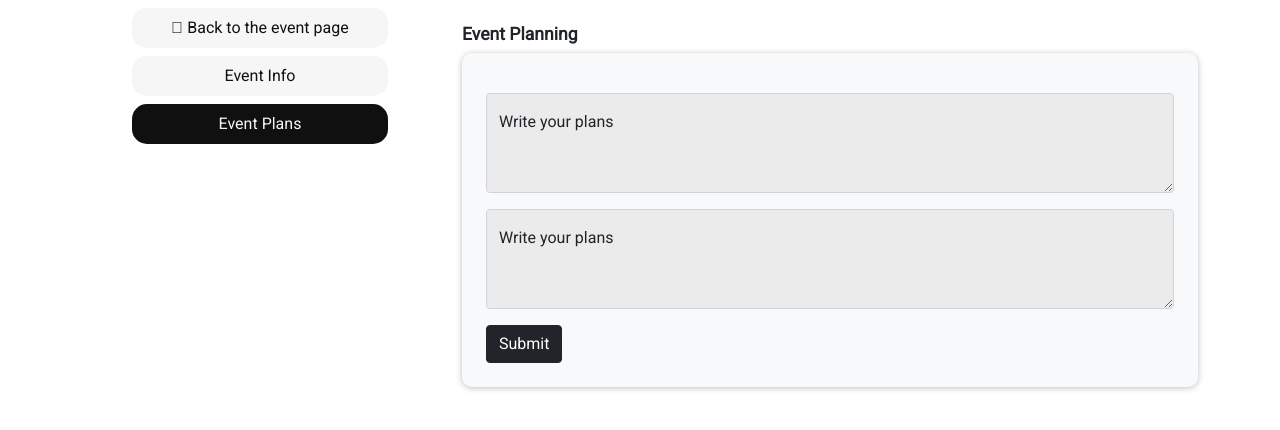
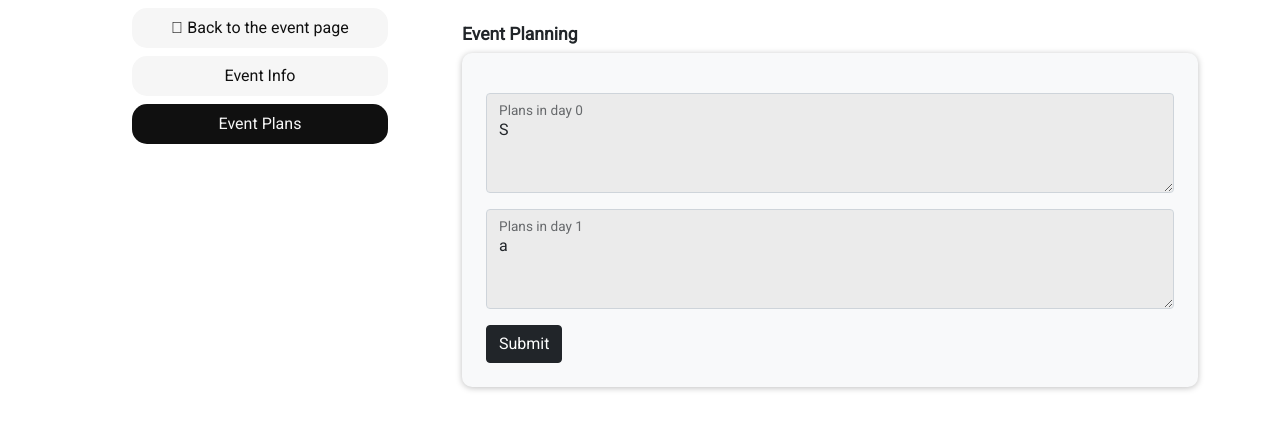
Before and after one commit to MinusThetaOld/event-finder, a Flask app: page /events/settings/plans/1 in a window 1280 px wide. Shown: the part 58-488 px from the top of the page. Run offline with Flask 2, Linux system fonts and the light colour scheme; a user stored in the database is signed in; tables that the repository leaves empty hold one stand-in row (values such as "Sample post"); data that the repository does not hold is empty; some libraries are stand-ins or nearby versions.

Commit message:
feat: Implemented plans edit form

```diff
--- a/flaskr/events/routes.py
+++ b/flaskr/events/routes.py
@@ -100,7 +100,12 @@ def event_plans(id: int):
         flash("Only the host can access this route", "danger")
         return redirect(url_for("events.view_event", id=event.id))
     if request.method == "POST":
-        pass
+        list_of_plans = []
+        for i in range(event.day+event.night):
+            list_of_plans.append(request.form.get(f"event_plans_{i}"))
+        event.plans = list_of_plans
+        db.session.commit()
+        flash("Event updated successfully.", "success")
     return render_template("events/edit-plans.html", active="event-plans", event=event)
 
 
--- a/flaskr/templates/events/edit-plans.html
+++ b/flaskr/templates/events/edit-plans.html
@@ -8,11 +8,11 @@
     <form method="POST">
         {% for i in range(event.day+event.night) %}
             <div class="form-floating my-3">
-                <textarea class="form-control input-box event-desc-edit" placeholder="Write your plans" id="event_plans" style="height: 100px"></textarea>
-                <label for="event_plans">Write your plans</label>
+                <textarea class="form-control input-box event-desc-edit" name="event_plans_{{ i }}" placeholder="Write your plans" id="event_plans_{{ i }}" style="height: 100px">{{ event.plans[i] }}</textarea>
+                <label for="event_plans">Plans in day {{ i }}</label>
               </div>
         {% endfor %}
-        <button type="button" class="btn btn-dark">Submit</button>
+        <button type="submit" class="btn btn-dark">Submit</button>
     </form>
 </div>
 {% endblock %}
```
Also changed, not shown: flaskr/templates/events/view-event.html (+14 -7 lines).
